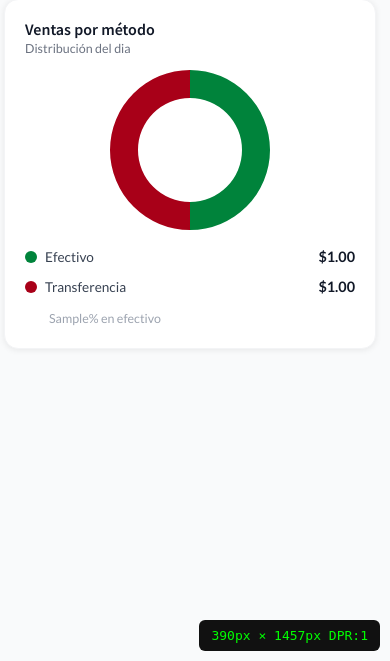
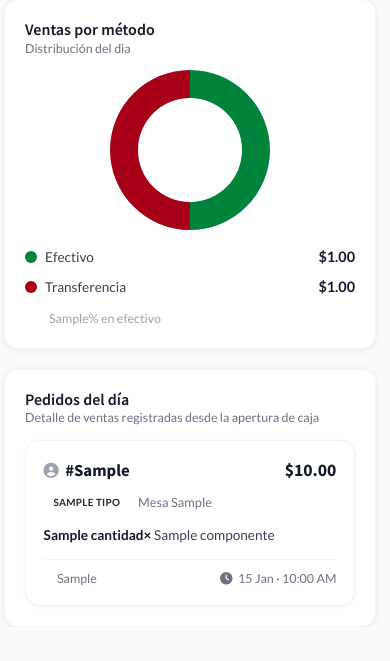
Before and after one commit to JimmyCoro/CreslyPosAlmuerzos, a Django app: template poscresly/templates/caja/caja.html in a window 390 px wide. Shown: the part 796-1457 px from the top of the page. Run offline with Django 5.2, Linux system fonts and the light colour scheme; tables that the repository leaves empty hold one stand-in row (values such as "Sample post"); the template is opened without the code that fills it: values that come from a table or form of the project are taken from there, most other values are stand-ins (such as "Sample title", 1, 10 or a date in 2020); some libraries are stand-ins or nearby versions.

Commit message:
feat(caja): agregar resumen de pedidos del día como cards + fix responsive de cards en mobile/tablet
- Dashboard de caja: nueva sección "Pedidos del día" con cards (items, tipo,
  mesa/contacto, forma de pago, hora y total), reutilizando la función
  existente obtener_productos_pedido.
- Cards de pedidos: 1 columna en celulares, 2 en tablets angostas/verticales
  (ej. Samsung Tab A9), comportamiento original sin cambios en horizontal/desktop.
- Tab activo "Todos" ahora se ve rojo también en mobile, igual que en desktop.
- Se quita el indicador de debug de viewport que quedó temporalmente en base.html.

Co-Authored-By: Claude Sonnet 5 <noreply@anthropic.com>

```diff
--- a/poscresly/static/CSS/caja.css
+++ b/poscresly/static/CSS/caja.css
@@ -226,6 +226,118 @@
   font-family: var(--fuente-principal);
 }
 
+/* ===== CARDS: PEDIDOS DEL DÍA ===== */
+.pedidos-dia-grid {
+  display: grid;
+  grid-template-columns: repeat(auto-fill, minmax(260px, 1fr));
+  gap: 0.9rem;
+  font-family: var(--fuente-principal);
+}
+.prc-card {
+  background: white;
+  border: 1px solid #f0f0f1;
+  border-radius: 14px;
+  padding: 1rem 1.1rem;
+  box-shadow: 0 1px 4px rgba(0,0,0,0.04);
+}
+.prc-top {
+  display: flex;
+  justify-content: space-between;
+  align-items: center;
+  gap: 0.5rem;
+}
+.prc-id {
+  display: flex;
+  align-items: center;
+  gap: 0.4rem;
+  min-width: 0;
+}
+.prc-id-icon {
+  color: #9ca3af;
+  font-size: 0.95rem;
+  flex-shrink: 0;
+}
+.prc-num {
+  font-weight: 700;
+  font-size: 1.05rem;
+  color: #111827;
+  font-family: var(--fuente-titulos);
+}
+.prc-total {
+  font-weight: 700;
+  font-size: 1.1rem;
+  color: #111827;
+  font-family: var(--fuente-titulos);
+  white-space: nowrap;
+}
+.prc-sub {
+  display: flex;
+  align-items: center;
+  gap: 0.5rem;
+  flex-wrap: wrap;
+  margin: 0.5rem 0 0.7rem;
+}
+.prc-sub-detalle {
+  font-size: 0.8rem;
+  color: #6b7280;
+  font-weight: 500;
+}
+.prc-items {
+  display: flex;
+  flex-direction: column;
+  gap: 2px;
+  margin-bottom: 0.8rem;
+}
+.prc-item {
+  font-size: 0.85rem;
+  color: #374151;
+}
+.prc-item strong {
+  color: #111827;
+}
+.prc-footer {
+  display: flex;
+  align-items: center;
+  justify-content: space-between;
+  gap: 0.5rem;
+  flex-wrap: wrap;
+  padding-top: 0.65rem;
+  border-top: 1px solid #f3f4f6;
+  font-size: 0.78rem;
+  color: #6b7280;
+}
+.prc-pago {
+  display: inline-flex;
+  align-items: center;
+  gap: 0.4rem;
+  font-weight: 500;
+  white-space: nowrap;
+}
+.prc-pago-dot {
+  width: 7px;
+  height: 7px;
+  border-radius: 50%;
+  flex-shrink: 0;
+}
+.prc-pago-efectivo .prc-pago-dot {
+  background: var(--secondary-color);
+}
+.prc-pago-transferencia .prc-pago-dot {
+  background: var(--primary-color);
+}
+.prc-time {
+  display: inline-flex;
+  align-items: center;
+  gap: 0.35rem;
+  white-space: nowrap;
+}
+.pedidos-dia-empty {
+  grid-column: 1 / -1;
+  text-align: center;
+  color: #9ca3af;
+  padding: 2.5rem 1rem;
+}
+
 /* ===== RESPONSIVE ===== */
 @media (max-width: 768px) {
   .dash-header { flex-direction: column; gap: 0.5rem; }
@@ -233,6 +345,8 @@
   .dash-chart-body { height: 200px; }
   .dash-donut-body { height: 160px; }
   .caja-banner { flex-direction: column; align-items: flex-start; }
+  .pedidos-dia-table td { padding: 0.6rem 0.5rem; }
+  .pedidos-dia-item { font-size: 0.78rem; }
 }
 @media (max-width: 480px) {
   .dash-metric-value { font-size: 1.15rem; }
--- a/poscresly/static/CSS/inicio.css
+++ b/poscresly/static/CSS/inicio.css
@@ -961,10 +961,7 @@ body {
     }
 
     .nav-link-tab-rounded.active {
-        color: #000000;
         font-size: 0.85rem;
-        background-color: #ffffff;
-        font-weight: 550;
     }
 
     .nav-link-tab-rounded .badge {
@@ -972,6 +969,22 @@ body {
         font-weight: 5500;
         padding: 0.15rem 0.25rem;
         border-radius: 5px;
+    }
+}
+
+/* Tablets angostas en vertical (ej. Samsung Tab A9 7" ~601px CSS) que quedan
+   dentro del rango "móvil" en px reales de CSS pero son físicamente tablets */
+@media (min-width: 600px) and (max-width: 767px) {
+    #contenedor-cards-pedidos {
+        display: grid;
+        grid-template-columns: repeat(2, 1fr);
+        gap: 10px;
+    }
+
+    #contenedor-cards-pedidos > div {
+        width: auto;
+        max-width: none;
+        flex: none;
     }
 }
 
@@ -996,6 +1009,22 @@ body {
         height: 32px;
         font-size: 0.85rem;
 
+    }
+}
+
+/* 2 cards por fila solo en vertical (768px–1023px). En horizontal esta misma
+   tablet reporta ~838px de ancho y debe seguir usando col-md-4 (3 por fila). */
+@media (min-width: 768px) and (max-width: 1023px) and (orientation: portrait) {
+    #contenedor-cards-pedidos {
+        display: grid;
+        grid-template-columns: repeat(2, 1fr);
+        gap: 10px;
+    }
+
+    #contenedor-cards-pedidos > div {
+        width: auto;
+        max-width: none;
+        flex: none;
     }
 }
 
--- a/poscresly/templates/base.html
+++ b/poscresly/templates/base.html
@@ -177,17 +177,6 @@
       });
     }
   </script>
-
-  <!-- DEBUG TEMPORAL viewport -->
-  <div id="debug-vp" style="position:fixed;bottom:10px;right:10px;background:#111;color:#0f0;padding:6px 12px;font-size:13px;z-index:99999;border-radius:6px;font-family:monospace;pointer-events:none"></div>
-  <script>
-    (function(){
-      var el = document.getElementById('debug-vp');
-      function upd(){ el.textContent = window.innerWidth + 'px × ' + window.innerHeight + 'px  DPR:' + window.devicePixelRatio; }
-      upd();
-      window.addEventListener('resize', upd);
-    })();
-  </script>
 </body>
 
 </html>
--- a/poscresly/templates/caja/caja.html
+++ b/poscresly/templates/caja/caja.html
@@ -155,6 +155,59 @@
               <span class="dash-legend-amount">${{ total_transferencia|floatformat:2 }}</span>
             </div>
             <p class="dash-legend-pct">{{ porcentaje_efectivo }}% en efectivo</p>
+          </div>
+        </div>
+      </div>
+    </div>
+
+    <!-- Pedidos del día -->
+    <div class="row g-3 px-1 mt-1">
+      <div class="col-12">
+        <div class="dash-chart-card">
+          <div class="dash-chart-header">
+            <div>
+              <h6 class="dash-chart-title">Pedidos del día</h6>
+              <p class="dash-chart-subtitle">Detalle de ventas registradas desde la apertura de caja</p>
+            </div>
+          </div>
+          <div class="pedidos-dia-grid">
+            {% for fila in pedidos_resumen %}
+            <div class="prc-card">
+              <div class="prc-top">
+                <div class="prc-id">
+                  <i class="fas fa-user-circle prc-id-icon"></i>
+                  <span class="prc-num">#{{ fila.pedido.numero_pedido_completo }}</span>
+                </div>
+                <span class="prc-total">${{ fila.pedido.total|floatformat:2 }}</span>
+              </div>
+
+              <div class="prc-sub">
+                <span class="pc-badge pc-badge-{{ fila.pedido.tipo|lower }}">{{ fila.pedido.tipo }}</span>
+                {% if fila.pedido.numero_mesa %}
+                <span class="prc-sub-detalle">Mesa {{ fila.pedido.numero_mesa }}</span>
+                {% elif fila.pedido.contacto %}
+                <span class="prc-sub-detalle">{{ fila.pedido.contacto }}</span>
+                {% endif %}
+              </div>
+
+              <div class="prc-items">
+                {% for item in fila.items %}
+                <div class="prc-item"><strong>{{ item.cantidad }}×</strong> {{ item.componentes|join:" + " }}</div>
+                {% endfor %}
+              </div>
+
+              <div class="prc-footer">
+                <span class="prc-pago prc-pago-{{ fila.pedido.forma_pago|lower }}">
+                  <span class="prc-pago-dot"></span>{{ fila.pedido.forma_pago }}
+                </span>
+                <span class="prc-time"><i class="fas fa-clock"></i> {{ fila.pedido.fecha_creacion|date:"d M · h:i A" }}</span>
+              </div>
+            </div>
+            {% empty %}
+            <div class="pedidos-dia-empty">
+              <i class="fas fa-receipt me-2"></i>Sin pedidos registrados todavía
+            </div>
+            {% endfor %}
           </div>
         </div>
       </div>
```
Also changed, not shown: poscresly/caja/views.py (+8 -0 lines).
